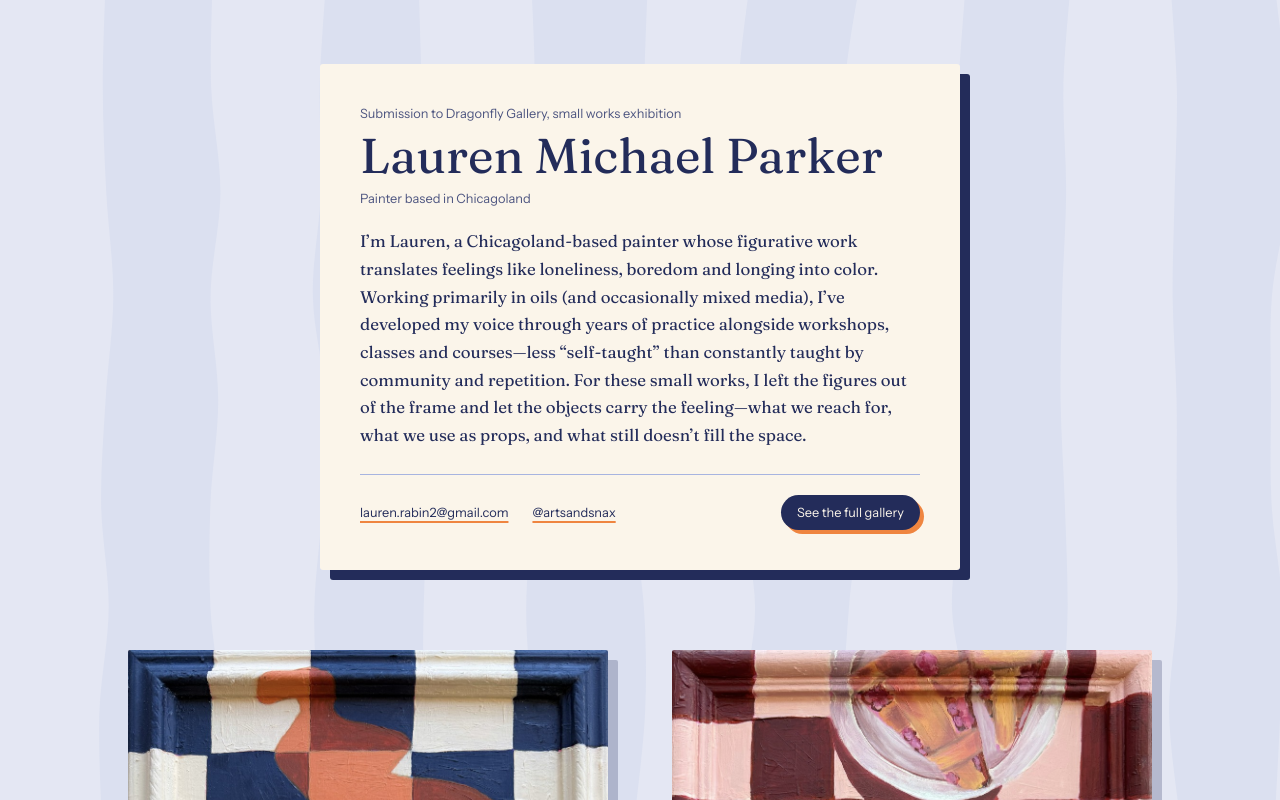
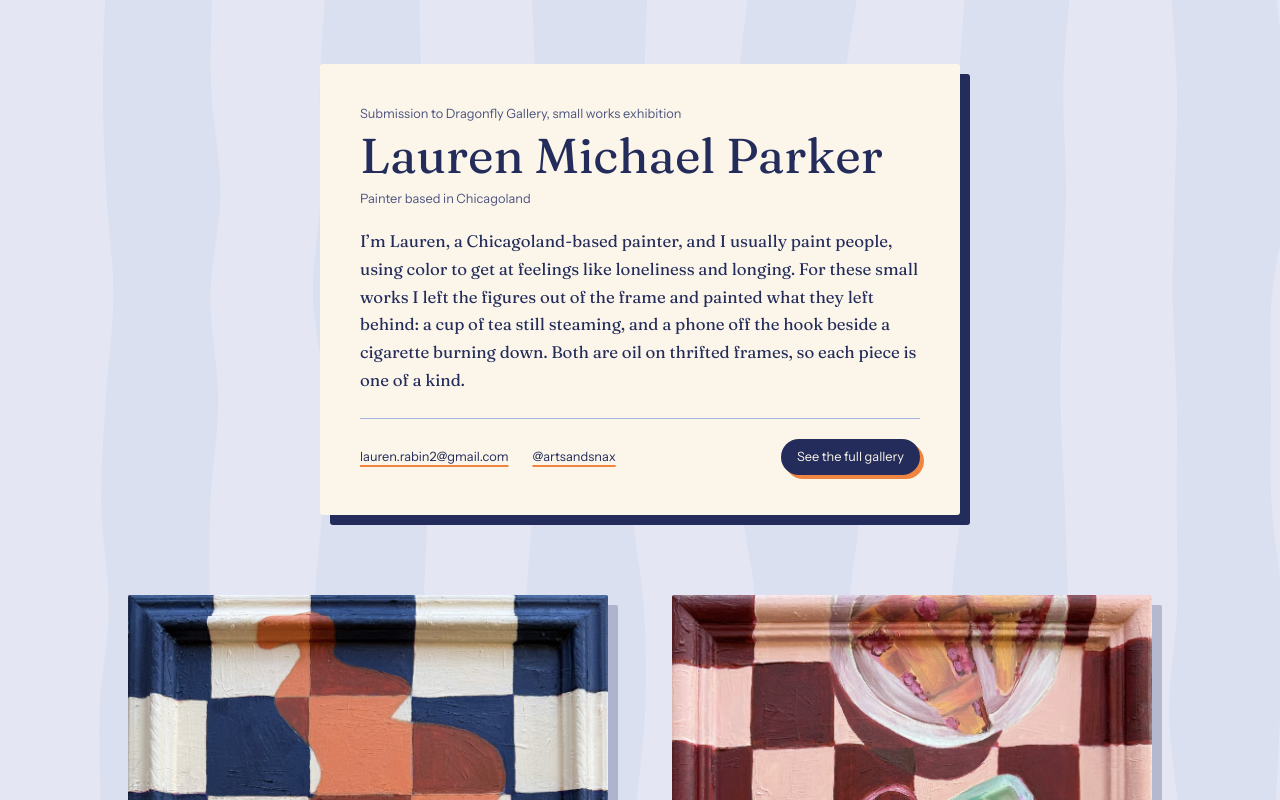
Before and after one commit to laur1912/lauren-michael, a Next.js app: page /apply/dragonfly in a window 1280 px wide. Shown: the top 800 px of the page. Built offline with nearby package versions, Linux system fonts and the light colour scheme.

Commit message:
copy: rewrite bios and plaque text

```diff
--- a/src/content/applications/dragonfly.js
+++ b/src/content/applications/dragonfly.js
@@ -10,7 +10,7 @@ export const application = {
   call: 'Small works exhibition',
   // Bio for this submission only. The main site keeps its own About text.
   bio: [
-    'I’m Lauren, a Chicagoland-based painter whose figurative work translates feelings like loneliness, boredom and longing into color. Working primarily in oils (and occasionally mixed media), I’ve developed my voice through years of practice alongside workshops, classes and courses—less “self-taught” than constantly taught by community and repetition. For these small works, I left the figures out of the frame and let the objects carry the feeling—what we reach for, what we use as props, and what still doesn’t fill the space.',
+    'I’m Lauren, a Chicagoland-based painter, and I usually paint people, using color to get at feelings like loneliness and longing. For these small works I left the figures out of the frame and painted what they left behind: a cup of tea still steaming, and a phone off the hook beside a cigarette burning down. Both are oil on thrifted frames, so each piece is one of a kind.',
   ],
   works: [
     {
@@ -24,7 +24,7 @@ export const application = {
       tags: [TAGS.thrifted],
       image: cuppa,
       details: [],
-      alt: 'A lavender teacup with a slice of lemon on a navy and cream checkerboard, its steam rising in blocks of orange and rust, painted across the frame’s molding.',
+      alt: 'A lavender teacup with a slice of lemon on a navy and cream checkerboard, its steam rising in blocks of orange and rust over the frame’s molding.',
     },
     {
       slug: '1959',
--- a/src/content/site.js
+++ b/src/content/site.js
@@ -5,11 +5,10 @@ export const site = {
   name: 'Lauren Michael Parker',
   medium: 'Painter based in Chicagoland',
   // One line for the entrance plaque.
-  statement:
-    'Emotionally driven figurative paintings that translate feelings like loneliness, boredom and longing into color.',
+  statement: 'Figurative paintings that turn feelings like loneliness and longing into color.',
   // Shown in the About window, one string per paragraph.
   about: [
-    'I’m Lauren, a Chicagoland-based painter working on emotionally driven figurative work that translates feelings like loneliness, boredom and longing into color. Working primarily in oils (and occasionally mixed media), I’ve developed my voice through years of practice alongside workshops, classes and courses—less “self-taught” than constantly taught by community and repetition. I’m interested in how emotion shows up in color, lighting and the tension between a figure and the objects surrounding them—what we reach for, what we use as props, and what still doesn’t fill the space.',
+    'I’m Lauren, a Chicagoland-based painter whose figurative work turns feelings like loneliness and longing into color, mostly in oils. Most of what I know I learned in workshops and classes, from other painters and from a lot of repetition. I’m interested in the objects people surround themselves with, and in what still doesn’t fill the space.',
   ],
   email: 'lauren.rabin2@gmail.com',
   instagram: { handle: '@artsandsnax', url: 'https://www.instagram.com/artsandsnax/' },
```
